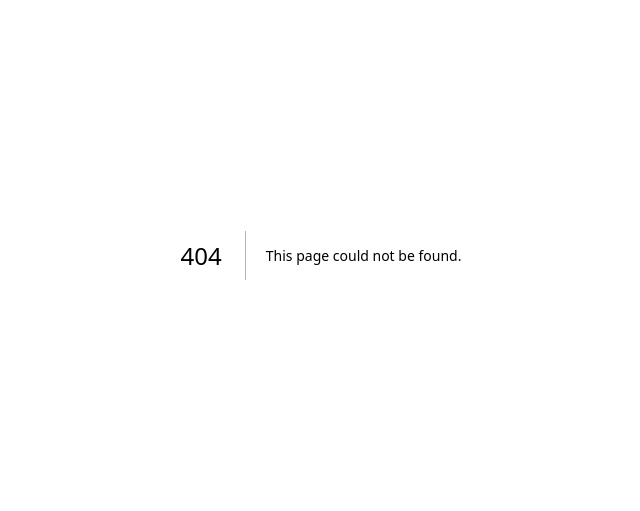
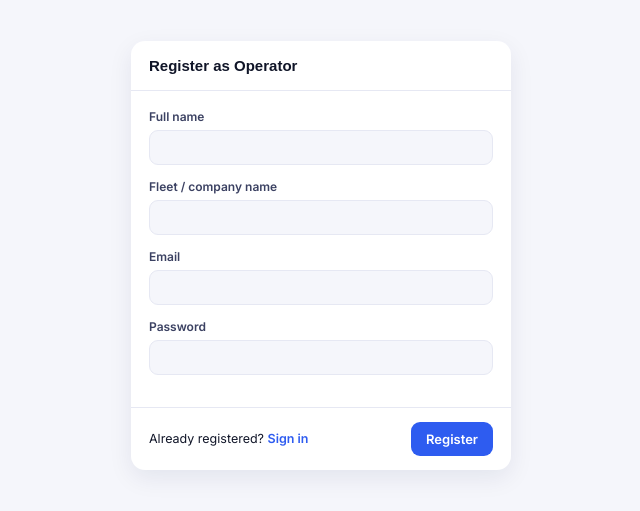
Before and after one commit to Fotatoe24/BUSahero-webapp, a Next.js app: page /register in a window 1280 px wide. Before the commit this address had no page. Shown: the part 145-656 px from the top of the page, without its empty margins (319-959 px from the left). Built offline with nearby package versions, Linux system fonts and the light colour scheme; no server answers.

Commit message:
added supabase and login page

```diff
--- a/app/layout.tsx
+++ b/app/layout.tsx
@@ -1,11 +1,9 @@
 import type { Metadata } from "next";
 import { Inter } from "next/font/google";
-import "maplibre-gl/dist/maplibre-gl.css";
 import "./globals.css";
+import { AuthProvider } from "@/lib/useAuth";
 
-const inter = Inter({
-  subsets: ["latin"],
-});
+const inter = Inter({ subsets: ["latin"] });
 
 export const metadata: Metadata = {
   title: "BusaHero",
@@ -19,7 +17,9 @@ export default function RootLayout({
 }) {
   return (
     <html lang="en">
-      <body className={inter.className}>{children}</body>
+      <body className={inter.className}>
+        <AuthProvider>{children}</AuthProvider>
+      </body>
     </html>
   );
 }
--- /dev/null
+++ b/app/register/page.tsx
@@ -0,0 +1,127 @@
+"use client";
+
+import { useState } from "react";
+import { useRouter } from "next/navigation";
+import Link from "next/link";
+import { useAuth } from "@/lib/useAuth";
+
+export default function RegisterPage() {
+  const { signUp } = useAuth();
+  const router = useRouter();
+
+  const [fullName, setFullName] = useState("");
+  const [fleetName, setFleetName] = useState("");
+  const [email, setEmail] = useState("");
+  const [password, setPassword] = useState("");
+  const [error, setError] = useState("");
+  const [submitting, setSubmitting] = useState(false);
+
+  async function handleSubmit(e: React.FormEvent) {
+    e.preventDefault();
+    setSubmitting(true);
+    setError("");
+
+    if (password.length < 6) {
+      setError("Password must be at least 6 characters.");
+      setSubmitting(false);
+      return;
+    }
+
+    const { error } = await signUp(email, password, fullName, fleetName);
+
+    setSubmitting(false);
+
+    if (error) {
+      setError(error);
+      return;
+    }
+
+    router.push("/login");
+  }
+
+  return (
+    <div
+      className="modal-overlay"
+      style={{
+        position: "static",
+        minHeight: "100vh",
+        background: "var(--paper)",
+      }}
+    >
+      <form className="modal" style={{ width: 380 }} onSubmit={handleSubmit}>
+        <div className="modal-head">
+          <div className="modal-title">Register as Operator</div>
+        </div>
+
+        <div className="modal-body">
+          <label className="field-label" htmlFor="fullName">
+            Full name
+          </label>
+          <input
+            id="fullName"
+            className="text-input"
+            value={fullName}
+            onChange={(e) => setFullName(e.target.value)}
+            required
+          />
+
+          <label className="field-label" htmlFor="fleetName">
+            Fleet / company name
+          </label>
+          <input
+            id="fleetName"
+            className="text-input"
+            value={fleetName}
+            onChange={(e) => setFleetName(e.target.value)}
+          />
+
+          <label className="field-label" htmlFor="email">
+            Email
+          </label>
+          <input
+            id="email"
+            type="email"
+            className="text-input"
+            value={email}
+            onChange={(e) => setEmail(e.target.value)}
+            required
+          />
+
+          <label className="field-label" htmlFor="password">
+            Password
+          </label>
+          <input
+            id="password"
+            type="password"
+            className="text-input"
+            value={password}
+            onChange={(e) => setPassword(e.target.value)}
+            required
+          />
+
+          <div className={`form-error ${error ? "show" : ""}`}>{error}</div>
+        </div>
+
+        <div className="modal-foot">
+          <span style={{ fontSize: 12.5 }}>
+            Already registered?{" "}
+            <Link
+              href="/login"
+              style={{ color: "var(--blue-600)", fontWeight: 600 }}
+            >
+              Sign in
+            </Link>
+          </span>
+
+          <button
+            className="btn btn-primary"
+            type="submit"
+            disabled={submitting}
+          >
+            {submitting ? "Creating account…" : "Register"}
+          </button>
+        </div>
+      </form>
+    </div>
+  );
+}
--- /dev/null
+++ b/lib/supabase.ts
@@ -0,0 +1,21 @@
+"use client";
+
+import { createClient, SupabaseClient } from "@supabase/supabase-js";
+
+const supabaseUrl = process.env.NEXT_PUBLIC_SUPABASE_URL;
+const supabaseAnonKey = process.env.NEXT_PUBLIC_SUPABASE_ANON_KEY;
+
+const hasSupabaseConfig = Boolean(supabaseUrl && supabaseAnonKey);
+
+let supabase: SupabaseClient | null = null;
+
+if (hasSupabaseConfig) {
+  supabase = createClient(supabaseUrl!, supabaseAnonKey!, {
+    auth: {
+      persistSession: true,
+      autoRefreshToken: true,
+    },
+  });
+}
+
+export { supabase, hasSupabaseConfig };
--- /dev/null
+++ b/lib/useAuth.tsx
@@ -0,0 +1,113 @@
+"use client";
+
+import {
+  createContext,
+  useContext,
+  useEffect,
+  useState,
+  ReactNode,
+} from "react";
+import type { Session, User } from "@supabase/supabase-js";
+import { supabase, hasSupabaseConfig } from "./supabase";
+
+interface AuthContextValue {
+  user: User | null;
+  loading: boolean;
+  signIn: (
+    email: string,
+    password: string
+  ) => Promise<{ error: string | null }>;
+  signUp: (
+    email: string,
+    password: string,
+    fullName: string,
+    fleetName: string
+  ) => Promise<{ error: string | null }>;
+  signOut: () => Promise<void>;
+}
+
+const AuthContext = createContext<AuthContextValue | null>(null);
+
+export function AuthProvider({ children }: { children: ReactNode }) {
+  const [user, setUser] = useState<User | null>(null);
+  const [loading, setLoading] = useState<boolean>(hasSupabaseConfig);
+
+  useEffect(() => {
+    if (!hasSupabaseConfig || !supabase) {
+      setLoading(false);
+      return;
+    }
+
+    supabase.auth.getSession().then(({ data }) => {
+      setUser(data.session?.user ?? null);
+      setLoading(false);
+    });
+
+    const { data: listener } = supabase.auth.onAuthStateChange(
+      (_event, session: Session | null) => {
+        setUser(session?.user ?? null);
+      }
+    );
+
+    return () => listener.subscription.unsubscribe();
+  }, []);
+
+  async function signIn(email: string, password: string) {
+    if (!supabase) return { error: "Supabase is not configured." };
+
+    const { error } = await supabase.auth.signInWithPassword({
+      email,
+      password,
+    });
+
+    return { error: error?.message ?? null };
+  }
+
+  async function signUp(
+    email: string,
+    password: string,
+    fullName: string,
+    fleetName: string
+  ) {
+    if (!supabase) return { error: "Supabase is not configured." };
+
+    const { data, error } = await supabase.auth.signUp({
+      email,
+      password,
+      options: {
+        data: { full_name: fullName, fleet_name: fleetName },
+      },
+    });
+
+    if (error) return { error: error.message };
+
+    // profile row (id must match auth.users.id via RLS policy, see SQL below)
+    if (data.user) {
+      await supabase.from("operators").insert({
+        id: data.user.id,
+        email,
+        full_name: fullName,
+        fleet_name: fleetName,
+      });
+    }
+
+    return { error: null };
+  }
+
+  async function signOut() {
+    if (!supabase) return;
+    await supabase.auth.signOut();
+  }
+
+  return (
+    <AuthContext.Provider value={{ user, loading, signIn, signUp, signOut }}>
+      {children}
+    </AuthContext.Provider>
+  );
+}
+
+export function useAuth() {
+  const ctx = useContext(AuthContext);
+  if (!ctx) throw new Error("useAuth must be used within AuthProvider");
+  return ctx;
+}
--- a/package.json
+++ b/package.json
@@ -9,6 +9,7 @@
     "lint": "next lint"
   },
   "dependencies": {
+    "@supabase/supabase-js": "^2.110.8",
     "firebase": "^10.12.0",
     "maplibre-gl": "^5.24.0",
     "next": "14.2.5",
```
Also changed, not shown: app/login/page.tsx (added, +98 -0 lines), components/AuthGuard.tsx (added, +22 -0 lines), types/operator.ts (added, +7 -0 lines), 2 other files (tests, documents, lock files or other folders).
